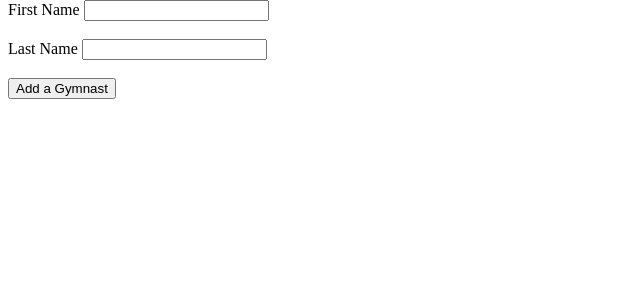
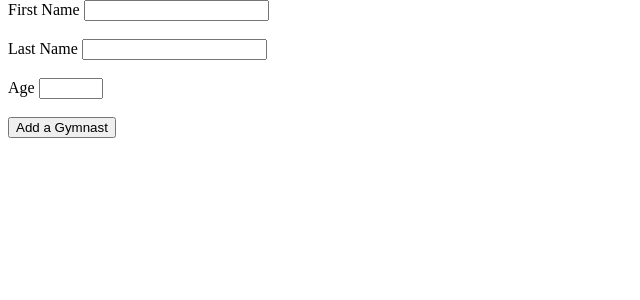
Before and after one commit to paullagah/Flask, a Flask app: page /add in a window 1280 px wide. Shown: the part 80-380 px from the top of the page, without its empty margins (0-640 px from the left). Run offline with Flask 2, Linux system fonts and the light colour scheme; parts of the project's set-up code (start-up, migrations or seed data) failed here and were passed over.

Commit message:
Form works to submit data
Added Age field to database

```diff
--- a/app.py
+++ b/app.py
@@ -28,6 +28,7 @@ class Gymnasts(db.Model):
     gymnast_id = db.Column(db.Integer, primary_key=True, unique=True)
     firstname = db.Column(db.String(30), nullable=False)
     lastname = db.Column(db.String(30), nullable=False)
+    age = db.Column(db.Integer, nullable=False)
 
     def __repr__(self):
         return ''.join(
@@ -55,7 +56,8 @@ def add():
     if form.validate_on_submit():
         gymnast_data = Gymnasts(
             firstname=form.firstname.data,
-            lastname=form.lastname.data
+            lastname=form.lastname.data,
+            age=form.age.data
         )
         db.session.add(gymnast_data)
         db.session.commit()
@@ -66,11 +68,11 @@ def add():
 @app.route('/create')
 def create():
     db.create_all()
-    gymnast = Gymnasts(firstname='Paul', lastname='Lagah')
+    gymnast = Gymnasts(firstname='Paul', lastname='Lagah', age=29)
     db.session.add(gymnast)
     db.session.commit()
-    return "Added the table and populated it with a Record"
-    return redirect(url_for('home'))
+    return "Added the table and populated it with a Record" and redirect(url_for('home'))
+
 
 
 @app.route('/delete')
--- a/forms.py
+++ b/forms.py
@@ -1,6 +1,6 @@
 from flask_wtf import FlaskForm
-from wtforms import StringField, SubmitField
-from wtforms.validators import DataRequired, Length
+from wtforms import StringField, SubmitField, IntegerField
+from wtforms.validators import DataRequired, Length, NumberRange
 
 
 class GymnastsForm(FlaskForm):
@@ -18,5 +18,12 @@ class GymnastsForm(FlaskForm):
             Length(min=1, max=30)
         ]
     )
+    age = IntegerField(
+        'Age',
+        validators=[
+            DataRequired(),
+            NumberRange(min=0, max=110)
+        ]
+    )
 
     submit = SubmitField('Add a Gymnast')
--- a/templates/gymnast.html
+++ b/templates/gymnast.html
@@ -29,6 +29,19 @@
             {% endif %}
             </div>
             <br>
+            <div class="form-group">
+            {{ form.age.label }}
+            {{ form.age }}
+
+            {% if form.age.errors %}
+                <div class="error">
+                    {% for error in form.age.errors %}
+                        <span>{{ error }}</span>
+                    {% endfor %}
+                </div>
+            {% endif %}
+            </div>
+            <br>
             {{ form.submit }}
         </form>
    </div>
```
Also changed, not shown: templates/home.html (+4 -12 lines).
